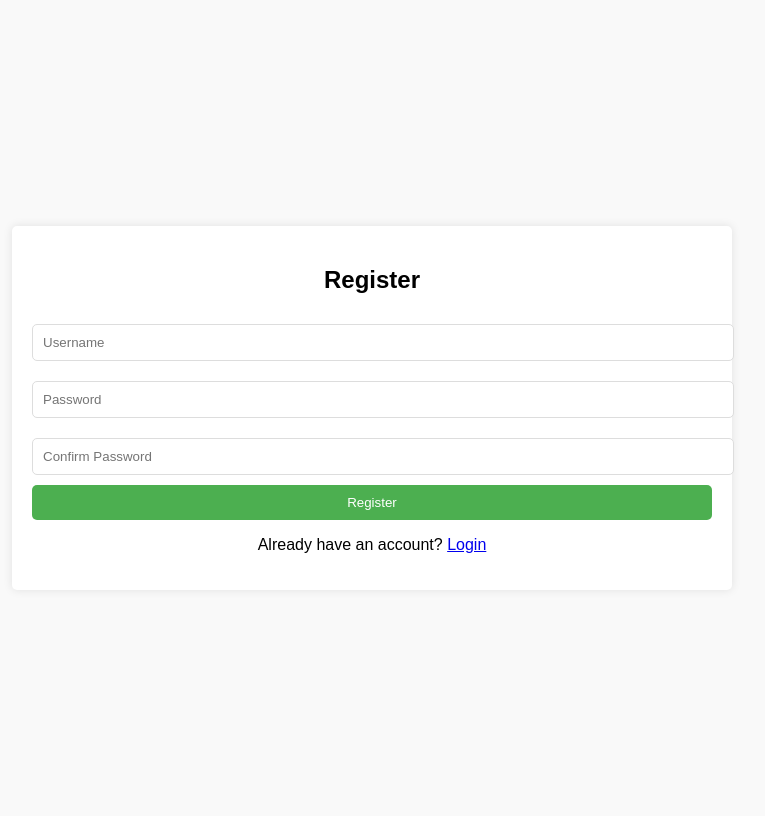
After one commit to 21Suciu/Calorie-Counter, a Django app: page /signup/ in a window 1280 px wide. The commit adds this page. Shown: the whole page, without its empty margins (268-1033 px from the left). Run offline with Django 5.2, Linux system fonts and the light colour scheme.

Commit message:
User functionality implementation

```diff
--- a/CalorieCounter/calorie_counter/calorie_app/models.py
+++ b/CalorieCounter/calorie_counter/calorie_app/models.py
@@ -1,7 +1,9 @@
 from django.db import models
+from django.contrib.auth.models import User
 
 
 class FoodLog(models.Model):
+    user = models.ForeignKey(User, on_delete=models.CASCADE)
     food_name = models.CharField(max_length=200)
     calories = models.FloatField()
     portion_size = models.CharField(max_length=100, null=True, blank=True)
--- /dev/null
+++ b/CalorieCounter/calorie_counter/calorie_app/templates/calorie_app/signup.html
@@ -0,0 +1,57 @@
+<!DOCTYPE html>
+<html lang="en">
+<head>
+    <meta charset="UTF-8">
+    <meta name="viewport" content="width=device-width, initial-scale=1.0">
+    <title>Register</title>
+    <style>
+        body {
+            font-family: Arial, sans-serif;
+            background-color: #f9f9f9;
+            display: flex;
+            justify-content: center;
+            align-items: center;
+            height: 100vh;
+        }
+        .container {
+            background: white;
+            padding: 20px;
+            border-radius: 5px;
+            box-shadow: 0px 0px 10px rgba(0, 0, 0, 0.1);
+            text-align: center;
+        }
+        input {
+            width: 100%;
+            padding: 10px;
+            margin: 10px 0;
+            border: 1px solid #ddd;
+            border-radius: 5px;
+        }
+        .btn {
+            background-color: #4caf50;
+            color: white;
+            border: none;
+            padding: 10px;
+            cursor: pointer;
+            width: 100%;
+            border-radius: 5px;
+        }
+        .btn:hover {
+            background-color: #45a049;
+        }
+    </style>
+</head>
+<body>
+    <div class="container">
+        <h2>Register</h2>
+        <form method="POST">
+            {% csrf_token %}
+            <input type="text" name="username" placeholder="Username" required>
+            <input type="password" name="password1" placeholder="Password" required>
+            <input type="password" name="password2" placeholder="Confirm Password" required>
+            <button class="btn" type="submit">Register</button>
+        </form>
+        <p>Already have an account? <a href="{% url 'login' %}">Login</a></p>
+    </div>
+</body>
+</html>
--- a/CalorieCounter/calorie_counter/calorie_app/urls.py
+++ b/CalorieCounter/calorie_counter/calorie_app/urls.py
@@ -5,4 +5,7 @@ urlpatterns = [
     path('', views.search_food, name='search_food'),
     path('add/', views.add_to_log, name='add_to_log'),
     path('log/', views.daily_log, name='daily_log'),
+    path('signup/', views.signup_view, name='signup'),
+    path('login/', views.login_view, name='login'),
+    path('logout/', views.logout_view, name='logout'),
 ]
--- a/CalorieCounter/calorie_counter/calorie_app/views.py
+++ b/CalorieCounter/calorie_counter/calorie_app/views.py
@@ -3,6 +3,9 @@ import requests
 from .models import FoodLog
 from django.conf import settings
 from datetime import date
+from django.contrib.auth import login, logout, authenticate
+from django.contrib.auth.forms import UserCreationForm, AuthenticationForm
+from django.contrib.auth.decorators import login_required
 
 
 def search_food(request):
@@ -49,6 +52,7 @@ def search_food(request):
     })
 
 
+@login_required
 def add_to_log(request):
     if request.method == 'POST':
         food_name = request.POST.get('food_name')
@@ -68,6 +72,7 @@ def add_to_log(request):
             calories = (calories_per_100g / 100) * grams
 
             FoodLog.objects.create(
+                user=request.user,
                 food_name=food_name,
                 calories=calories,
                 portion_size=f"{grams}g"
@@ -81,9 +86,10 @@ def add_to_log(request):
     return redirect('search_food')
 
 
+@login_required
 def daily_log(request):
     # Get all food logs for today (filtered by date portion of the timestamp)
-    food_logs = FoodLog.objects.filter(date=date.today())
+    food_logs = FoodLog.objects.filter(user=request.user, date=date.today())
 
     # Calculate total calories
     total_calories = sum(log.calories for log in food_logs)
@@ -92,3 +98,32 @@ def daily_log(request):
         'food_logs': food_logs,
         'total_calories': total_calories,
     })
+
+
+def signup_view(request):
+    if request.method == 'POST':
+        form = UserCreationForm(request.POST)
+        if form.is_valid():
+            user = form.save()
+            login(request, user)
+            return redirect('daily_log')
+    else:
+        form = UserCreationForm()
+    return render(request, 'calorie_app/signup.html', {'form': form})
+
+
+def login_view(request):
+    if request.method == 'POST':
+        form = AuthenticationForm(data=request.POST)
+        if form.is_valid():
+            user = form.get_user()
+            login(request, user)
+            return redirect('/')
+    else:
+        form = AuthenticationForm()
+    return render(request, 'calorie_app/login.html', {'form': form})
+
+
+def logout_view(request):
+    logout(request)
+    return redirect('login')
--- a/CalorieCounter/calorie_counter/calorie_counter/settings.py
+++ b/CalorieCounter/calorie_counter/calorie_counter/settings.py
@@ -129,3 +129,7 @@ STATIC_URL = 'static/'
 DEFAULT_AUTO_FIELD = 'django.db.models.BigAutoField'
 
 API_KEY = config('API_KEY', default='default_fallback_value')
+
+LOGIN_URL = 'login'
+LOGIN_REDIRECT_URL = '/'
+LOGOUT_REDIRECT_URL = 'login'
```
Also changed, not shown: CalorieCounter/calorie_counter/calorie_app/templates/calorie_app/daily_log.html (+9 -1 lines), CalorieCounter/calorie_counter/calorie_app/templates/calorie_app/login.html (added, +56 -0 lines), CalorieCounter/calorie_counter/calorie_app/templates/calorie_app/search_food.html (+22 -0 lines), CalorieCounter/calorie_counter/calorie_app/migrations/0003_foodlog_user.py (added).
